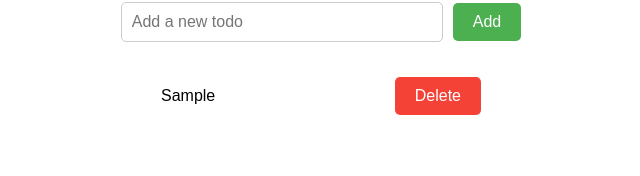
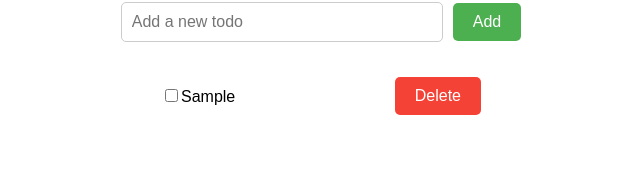
Before and after one commit to kimJAVAN/kt_todo_test, a React (Create React App) app: page / in a window 1280 px wide. Both pictures are taken after typing "Sample" into the empty fields and a click on the button "Add". Shown: the part 117-293 px from the top of the page, without its empty margins (319-959 px from the left). Built offline with nearby package versions, Linux system fonts and the light colour scheme.

Commit message:
[feat]_10/22 - 체크 기능 추가

```diff
--- a/src/App.css
+++ b/src/App.css
@@ -59,7 +59,6 @@ li.completed span {
 }
 
 li span {
-  cursor: pointer;
 }
 
 li button {
--- a/src/App.js
+++ b/src/App.js
@@ -46,7 +46,14 @@ function App() {
       <ul>
         {todos.map((todo, index) => (
           <li key={index} className={todo.completed ? 'completed' : ''}>
-            <span onClick={() => handleToggleTodo(index)}>{todo.text}</span>
+            <div>
+              <input
+                type="checkbox"
+                checked={todo.completed}
+                onChange={() => handleToggleTodo(index)}
+              />
+              <span>{todo.text}</span>
+            </div>
             <button onClick={() => handleDeleteTodo(index)}>Delete</button>
           </li>
         ))}
```
